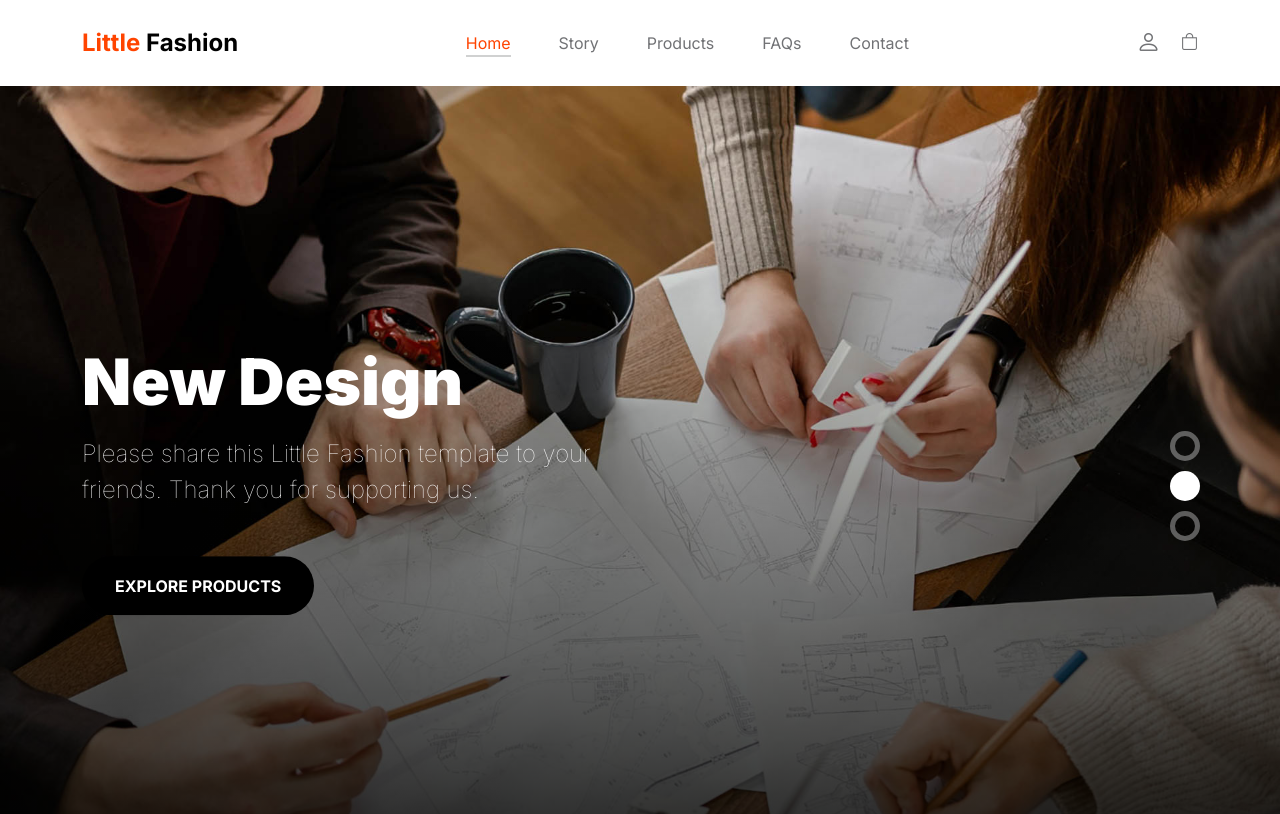
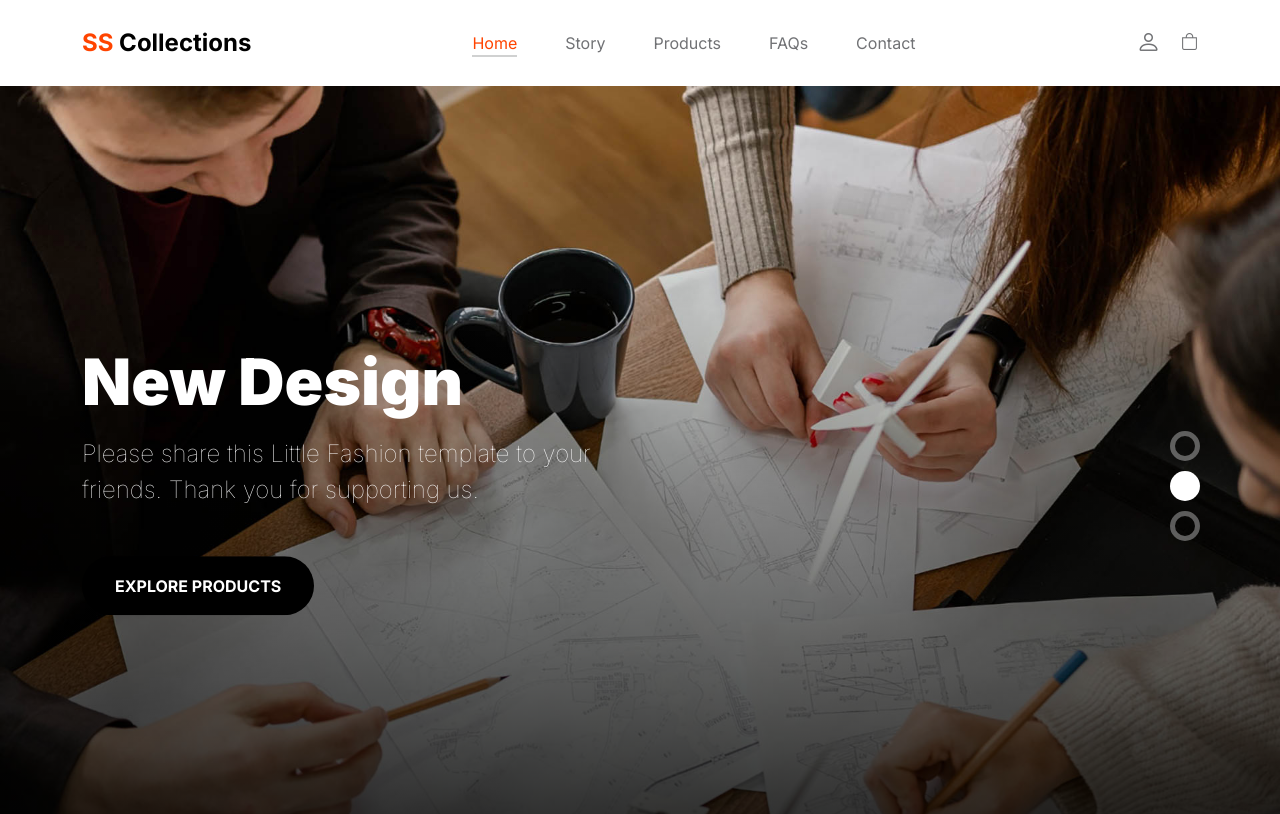
Before and after one commit to Shans336699/collections, a plain HTML site: page index.html in a window 1280 px wide. Shown: the top 814 px of the page. Drawn offline with Linux system fonts and the light colour scheme.

Commit message:
Update index.html

```diff
--- a/index.html
+++ b/index.html
@@ -7,7 +7,7 @@
         <meta name="description" content="">
         <meta name="author" content="">
 
-        <title>Tooplate's Little Fashion</title>
+        <title>SS-collections</title>
 
         <!-- CSS FILES -->
         <link rel="preconnect" href="https://fonts.googleapis.com">
@@ -48,7 +48,7 @@ https://www.tooplate.com/view/2127-little-fashion
                     </button>
 
                     <a class="navbar-brand" href="index.html">
-                        <strong><span>Little</span> Fashion</strong>
+                        <strong><span>SS</span> Collections</strong>
                     </a>
 
                     <div class="d-lg-none">
```
